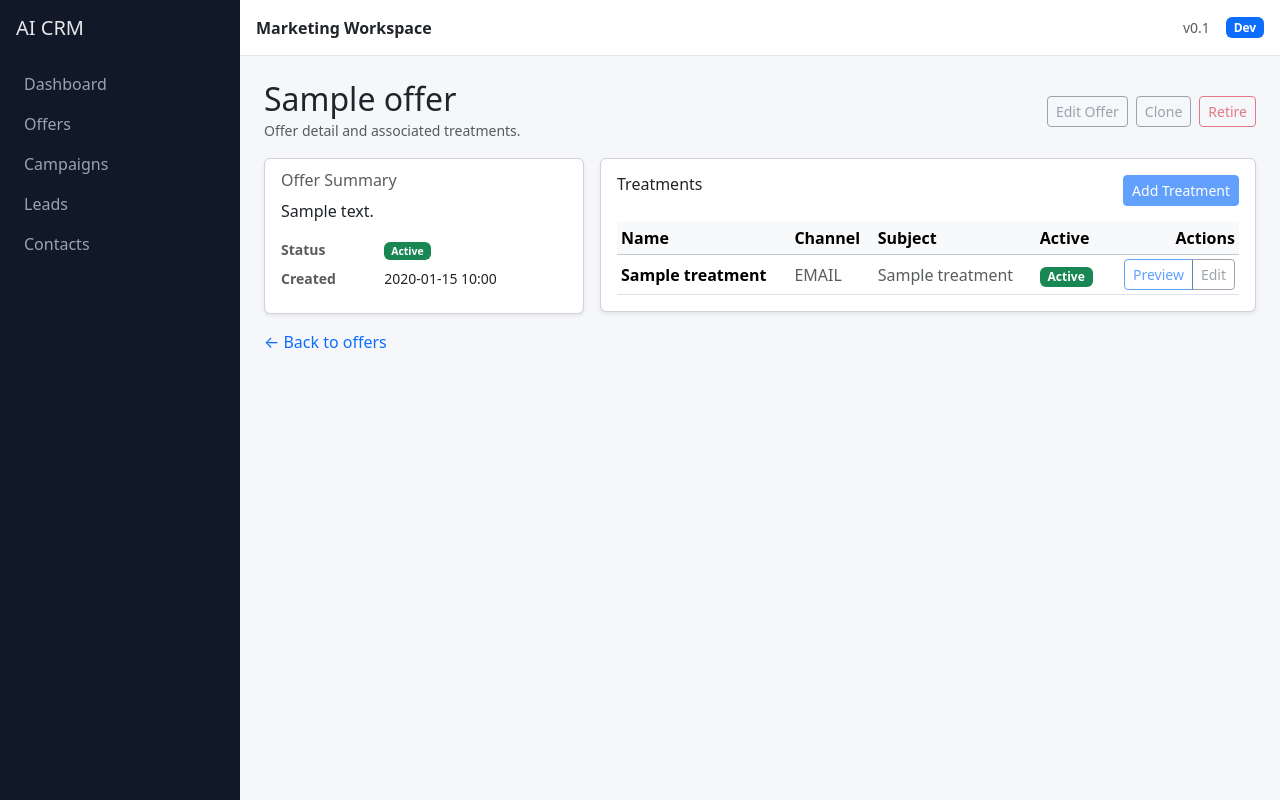
After one commit to Ciberchamp/AI-based-CRM, a Django app: page /offers/1/ in a window 1280 px wide. The commit adds this page. Run offline with Django 5.2, Linux system fonts and the light colour scheme; tables that the repository leaves empty hold one stand-in row (values such as "Sample post").

Commit message:
Add CRM-style layout and Offers UI (list + detail)

```diff
--- a/core/urls.py
+++ b/core/urls.py
@@ -16,7 +16,7 @@ Including another URLconf
 """
 from django.contrib import admin
 from django.http import HttpResponse
-from django.urls import path
+from django.urls import path, include
 
 
 def home(request):
@@ -26,4 +26,5 @@ def home(request):
 urlpatterns = [
     path("", home, name="home"),
     path("admin/", admin.site.urls),
+    path("", include("marketing.urls")),
 ]
--- /dev/null
+++ b/marketing/urls.py
@@ -0,0 +1,9 @@
+from django.urls import path
+from . import views
+
+app_name = "marketing"
+
+urlpatterns = [
+    path("offers/", views.offer_list, name="offer_list"),
+    path("offers/<int:pk>/", views.offer_detail, name="offer_detail"),
+]
--- a/marketing/views.py
+++ b/marketing/views.py
@@ -1,3 +1,18 @@
-from django.shortcuts import render
+from django.shortcuts import render, get_object_or_404
+from .models import Offer
 
-# Create your views here.
+
+def offer_list(request):
+    offers = Offer.objects.filter(is_active=True).order_by("-created_at")
+    context = {"offers": offers}
+    return render(request, "marketing/offer_list.html", context)
+
+
+def offer_detail(request, pk):
+    offer = get_object_or_404(Offer, pk=pk)
+    treatments = offer.treatments.filter(is_active=True).order_by("-created_at")
+    context = {
+        "offer": offer,
+        "treatments": treatments,
+    }
+    return render(request, "marketing/offer_detail.html", context)
--- a/templates/base.html
+++ b/templates/base.html
@@ -1,16 +1,111 @@
 <!DOCTYPE html>
 <html lang="en">
 <head>
-    <meta charset="UTF-8">
-    <title>AI CRM</title>
+  <meta charset="utf-8">
+  <title>AI CRM</title>
+  <meta name="viewport" content="width=device-width, initial-scale=1">
+
+  <!-- Bootstrap 5 CSS -->
+  <link
+    href="https://cdn.jsdelivr.net/npm/bootstrap@5.3.3/dist/css/bootstrap.min.css"
+    rel="stylesheet"
+    integrity="sha384-QWTKZyjpPEjISv5WaRU9OFeRpok6YctnYmDr5pNlyT2bRjXh0JMhjY6hW+ALEwIH"
+    crossorigin="anonymous"
+  >
+
+  <style>
+    body {
+      background-color: #f5f7fb;
+    }
+    .crm-sidebar {
+      width: 240px;
+      min-height: 100vh;
+      background-color: #111827;
+      color: #e5e7eb;
+    }
+    .crm-sidebar a {
+      color: #9ca3af;
+      text-decoration: none;
+    }
+    .crm-sidebar a.active,
+    .crm-sidebar a:hover {
+      color: #ffffff;
+      background-color: #1f2937;
+    }
+    .crm-topbar {
+      height: 56px;
+      background-color: #ffffff;
+      border-bottom: 1px solid #e5e7eb;
+    }
+    .crm-content {
+      padding: 24px;
+    }
+  </style>
+
+  {% block extra_head %}{% endblock %}
 </head>
 <body>
-    <header>
-        <h1>AI-based CRM</h1>
-        <hr>
-    </header>
-    <main>
+  <div class="d-flex">
+    <!-- Sidebar -->
+    <nav class="crm-sidebar d-flex flex-column p-3">
+      <h5 class="mb-4">AI CRM</h5>
+      <ul class="nav nav-pills flex-column mb-auto">
+        <li class="nav-item">
+          <a href="{% url 'home' %}" class="nav-link px-2 py-2">
+            Dashboard
+          </a>
+        </li>
+        <li>
+          <a href="{% url 'marketing:offer_list' %}" class="nav-link px-2 py-2">
+            Offers
+          </a>
+        </li>
+        <!-- placeholders for future modules -->
+        <li>
+          <a href="#" class="nav-link px-2 py-2">
+            Campaigns
+          </a>
+        </li>
+        <li>
+          <a href="#" class="nav-link px-2 py-2">
+            Leads
+          </a>
+        </li>
+        <li>
+          <a href="#" class="nav-link px-2 py-2">
+            Contacts
+          </a>
+        </li>
+      </ul>
+    </nav>
+
+    <!-- Main area -->
+    <div class="flex-grow-1 d-flex flex-column">
+      <!-- Topbar -->
+      <header class="crm-topbar d-flex align-items-center justify-content-between px-3">
+        <div>
+          <span class="fw-semibold">Marketing Workspace</span>
+        </div>
+        <div class="d-flex align-items-center gap-3">
+          <span class="text-muted small">v0.1</span>
+          <span class="badge text-bg-primary">Dev</span>
+        </div>
+      </header>
+
+      <!-- Content -->
+      <main class="crm-content">
         {% block content %}{% endblock %}
-    </main>
+      </main>
+    </div>
+  </div>
+
+  <!-- Bootstrap JS (optional but good for components) -->
+  <script
+    src="https://cdn.jsdelivr.net/npm/bootstrap@5.3.3/dist/js/bootstrap.bundle.min.js"
+    integrity="sha384-YvpcrYf0tY3lHB60NNkmXc5s9fDVZLESaAA55NDzOxhy9GkcIdslK1eN7N6jIeHz"
+    crossorigin="anonymous"
+  ></script>
+
+  {% block extra_js %}{% endblock %}
 </body>
 </html>
--- /dev/null
+++ b/templates/marketing/offer_detail.html
@@ -0,0 +1,97 @@
+{% extends "base.html" %}
+
+{% block content %}
+<div class="d-flex justify-content-between align-items-center mb-3">
+  <div>
+    <h2 class="mb-0">{{ offer.name }}</h2>
+    <small class="text-muted">Offer detail and associated treatments.</small>
+  </div>
+  <div class="d-flex gap-2">
+    <button class="btn btn-outline-secondary btn-sm" disabled>Edit Offer</button>
+    <button class="btn btn-outline-secondary btn-sm" disabled>Clone</button>
+    <button class="btn btn-outline-danger btn-sm" disabled>Retire</button>
+  </div>
+</div>
+
+<div class="row g-3">
+  <!-- Left column: offer meta -->
+  <div class="col-lg-4">
+    <div class="card shadow-sm">
+      <div class="card-body">
+        <h6 class="card-subtitle mb-2 text-muted">Offer Summary</h6>
+        <p>{{ offer.description|default:"No description provided." }}</p>
+
+        <dl class="row mb-0 small">
+          <dt class="col-4 text-muted">Status</dt>
+          <dd class="col-8">
+            {% if offer.is_active %}
+              <span class="badge text-bg-success">Active</span>
+            {% else %}
+              <span class="badge text-bg-secondary">Inactive</span>
+            {% endif %}
+          </dd>
+
+          <dt class="col-4 text-muted">Created</dt>
+          <dd class="col-8">{{ offer.created_at|date:"Y-m-d H:i" }}</dd>
+        </dl>
+      </div>
+    </div>
+  </div>
+
+  <!-- Right column: treatments -->
+  <div class="col-lg-8">
+    <div class="card shadow-sm">
+      <div class="card-body">
+        <div class="d-flex justify-content-between mb-3">
+          <h6 class="mb-0">Treatments</h6>
+          <button class="btn btn-primary btn-sm" disabled>Add Treatment</button>
+        </div>
+
+        {% if treatments %}
+          <div class="table-responsive">
+            <table class="table table-sm align-middle mb-0">
+              <thead class="table-light">
+                <tr>
+                  <th scope="col">Name</th>
+                  <th scope="col">Channel</th>
+                  <th scope="col">Subject</th>
+                  <th scope="col">Active</th>
+                  <th scope="col" class="text-end">Actions</th>
+                </tr>
+              </thead>
+              <tbody>
+                {% for t in treatments %}
+                  <tr>
+                    <td class="fw-semibold">{{ t.name }}</td>
+                    <td class="text-muted text-capitalize">{{ t.channel }}</td>
+                    <td class="text-muted">{{ t.subject|truncatechars:60 }}</td>
+                    <td>
+                      {% if t.is_active %}
+                        <span class="badge text-bg-success">Active</span>
+                      {% else %}
+                        <span class="badge text-bg-secondary">Inactive</span>
+                      {% endif %}
+                    </td>
+                    <td class="text-end">
+                      <div class="btn-group btn-group-sm">
+                        <button class="btn btn-outline-primary" disabled>Preview</button>
+                        <button class="btn btn-outline-secondary" disabled>Edit</button>
+                      </div>
+                    </td>
+                  </tr>
+                {% endfor %}
+              </tbody>
+            </table>
+          </div>
+        {% else %}
+          <p class="text-muted mb-0">No active treatments configured for this offer.</p>
+        {% endif %}
+      </div>
+    </div>
+  </div>
+</div>
+
+<div class="mt-3">
+  <a href="{% url 'marketing:offer_list' %}" class="text-decoration-none">&larr; Back to offers</a>
+</div>
+{% endblock %}
```
Also changed, not shown: templates/marketing/offer_list.html (added, +88 -0 lines).
